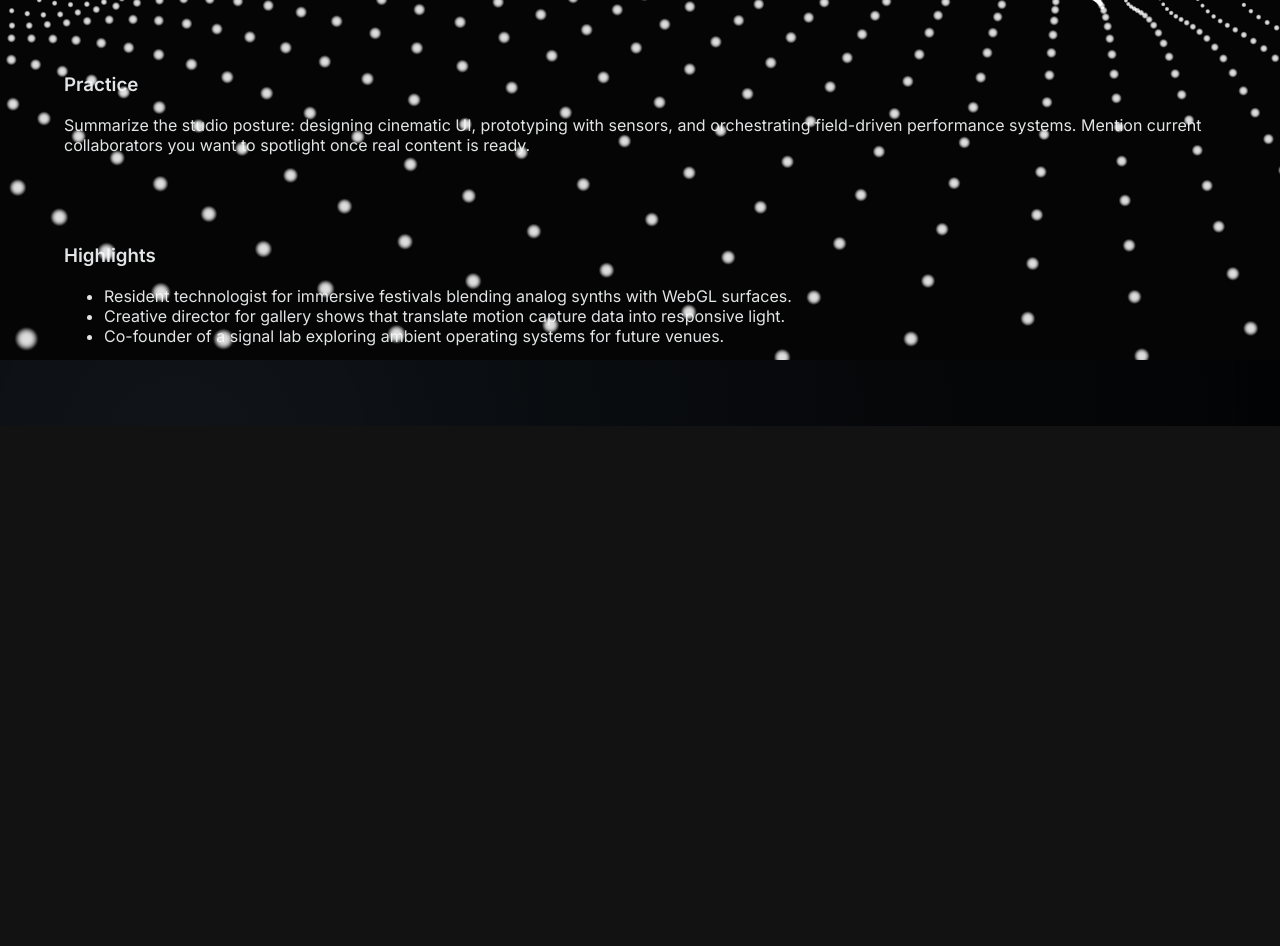
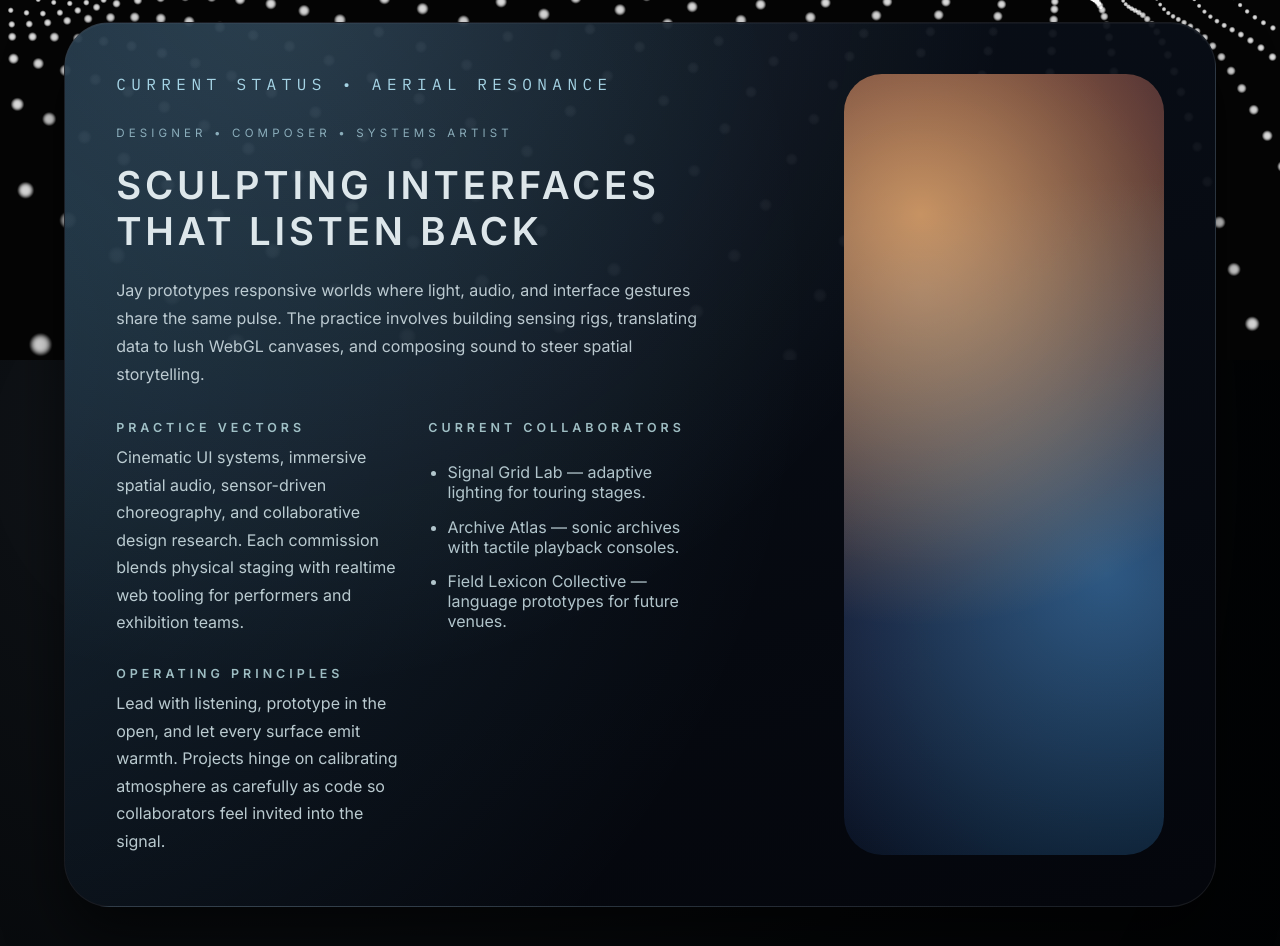
Before and after one commit to itsjaydesu/jayfolio, a Next.js app: page /about in a window 1280 px wide. Shown: the part 440-1386 px from the top of the page. Before the commit the page ends 866 px from the top, so only its background shows below. Built offline with nearby package versions, Linux system fonts and the light colour scheme.

Commit message:
feat(about, sounds, words): enhance project entry styles and structure for improved presentation

```diff
--- a/app/about/page.jsx
+++ b/app/about/page.jsx
@@ -1,28 +1,65 @@
 export default function AboutPage() {
   return (
-    <>
-      <span className="badge">Profile Capsule</span>
-      <h2>About Jay</h2>
+    <section className="channel channel--about">
+      <header className="channel__intro">
+        <p className="channel__eyebrow">Profile Capsule</p>
+        <h1 className="channel__title">Jay Desu</h1>
+        <p className="channel__lead">
+          Creative technologist guiding teams through ambient operating systems, tactile exhibition tooling, and
+          cinematic web soundscapes. This dossier carries the studio ethos, collaborators, and signals shaping each
+          commission.
+        </p>
+      </header>
+
+      <article className="project-entry project-entry--about">
+        <div className="project-entry__surface">
+          <div className="project-entry__content">
+            <time className="project-entry__date" dateTime="2024-11-01">
+              CURRENT STATUS • AERIAL RESONANCE
+            </time>
+
+            <div className="project-entry__body">
+              <p className="project-entry__tags">Designer • Composer • Systems Artist</p>
+              <h2 className="project-entry__title">Sculpting Interfaces That Listen Back</h2>
+              <p className="project-entry__summary">
+                Jay prototypes responsive worlds where light, audio, and interface gestures share the same pulse. The
+                practice involves building sensing rigs, translating data to lush WebGL canvases, and composing sound to
+                steer spatial storytelling.
+              </p>
+            </div>
+
+            <div className="project-entry__meta-grid">
+              <section>
+                <h3>Practice Vectors</h3>
                 <p>
-        Placeholder bio copy lives here. Imagine a concise narrative about guiding clients through ambient interfaces,
-        spatial audio sketches, and tactile exhibition builds. Layer in origin notes, ethos, and the shorthand that gives
-        collaborators an instant sense of cadence.
-      </p>
-      <section>
-        <h3>Practice</h3>
-        <p>
-          Summarize the studio posture: designing cinematic UI, prototyping with sensors, and orchestrating field-driven
-          performance systems. Mention current collaborators you want to spotlight once real content is ready.
+                  Cinematic UI systems, immersive spatial audio, sensor-driven choreography, and collaborative design
+                  research. Each commission blends physical staging with realtime web tooling for performers and
+                  exhibition teams.
                 </p>
               </section>
               <section>
-        <h3>Highlights</h3>
+                <h3>Current Collaborators</h3>
                 <ul>
-          <li>Resident technologist for immersive festivals blending analog synths with WebGL surfaces.</li>
-          <li>Creative director for gallery shows that translate motion capture data into responsive light.</li>
-          <li>Co-founder of a signal lab exploring ambient operating systems for future venues.</li>
+                  <li>Signal Grid Lab — adaptive lighting for touring stages.</li>
+                  <li>Archive Atlas — sonic archives with tactile playback consoles.</li>
+                  <li>Field Lexicon Collective — language prototypes for future venues.</li>
                 </ul>
               </section>
-    </>
+              <section>
+                <h3>Operating Principles</h3>
+                <p>
+                  Lead with listening, prototype in the open, and let every surface emit warmth. Projects hinge on
+                  calibrating atmosphere as carefully as code so collaborators feel invited into the signal.
+                </p>
+              </section>
+            </div>
+          </div>
+
+          <figure className="project-entry__figure project-entry__figure--about" aria-hidden="true">
+            <div className="project-entry__art project-entry__art--portrait" />
+          </figure>
+        </div>
+      </article>
+    </section>
   );
 }
--- a/app/globals.css
+++ b/app/globals.css
@@ -2889,8 +2889,16 @@ a {
 
 .is-return-focus {
   position: relative;
-  box-shadow: 0 0 0 2px rgba(138, 248, 255, 0.45), 0 26px 46px rgba(0, 0, 0, 0.42);
-  transition: box-shadow 0.4s ease;
+  animation: return-focus-breathe 1.2s ease;
+}
+
+.project-entry.is-return-focus .project-entry__surface {
+  box-shadow: 0 52px 96px rgba(4, 10, 18, 0.68), inset 0 1px 0 rgba(255, 255, 255, 0.08);
+}
+
+.project-entry.is-return-focus .project-entry__surface::before {
+  filter: saturate(1.2);
+  opacity: 1;
 }
 
 .channel__empty {
@@ -2942,6 +2950,8 @@ a {
   );
   pointer-events: none;
   z-index: 0;
+  opacity: 0.85;
+  transition: opacity 0.4s ease, filter 0.4s ease;
 }
 
 .project-entry__surface:focus-visible {
@@ -3036,6 +3046,20 @@ a {
   border-radius: clamp(26px, 5vw, 38px);
   overflow: hidden;
   z-index: 1;
+}
+
+.project-entry__figure--words {
+  aspect-ratio: 5 / 4;
+}
+
+.project-entry__figure--sounds {
+  aspect-ratio: 16 / 11;
+}
+
+.project-entry__figure--about {
+  aspect-ratio: 3 / 4;
+  max-width: clamp(240px, 32vw, 320px);
+  justify-self: end;
 }
 
 .project-entry__figure::after {
@@ -3061,6 +3085,8 @@ a {
 }
 
 .project-entry__art {
+  position: relative;
+  overflow: hidden;
   background: radial-gradient(
       circle at 20% 30%,
       rgba(255, 255, 255, 0.3),
@@ -3108,6 +3134,34 @@ a {
     linear-gradient(140deg, rgba(32, 10, 30, 0.9), rgba(8, 3, 10, 0.94));
 }
 
+.project-entry[data-tone="violet"] .project-entry__art {
+  background: radial-gradient(
+      circle at 68% 25%,
+      rgba(210, 148, 255, 0.65),
+      transparent 60%
+    ),
+    radial-gradient(
+      circle at 14% 78%,
+      rgba(84, 200, 255, 0.3),
+      transparent 65%
+    ),
+    linear-gradient(142deg, rgba(24, 10, 36, 0.92), rgba(4, 4, 14, 0.96));
+}
+
+.project-entry[data-tone="teal"] .project-entry__art {
+  background: radial-gradient(
+      circle at 28% 32%,
+      rgba(122, 252, 255, 0.7),
+      transparent 58%
+    ),
+    radial-gradient(
+      circle at 82% 74%,
+      rgba(48, 190, 172, 0.42),
+      transparent 62%
+    ),
+    linear-gradient(150deg, rgba(10, 32, 38, 0.92), rgba(2, 10, 16, 0.95));
+}
+
 .project-entry[data-tone="neutral"] .project-entry__art {
   background: radial-gradient(
       circle at 50% 20%,
@@ -3115,6 +3169,153 @@ a {
       transparent 60%
     ),
     linear-gradient(145deg, rgba(22, 32, 46, 0.85), rgba(6, 8, 12, 0.92));
+}
+
+.project-entry--about .project-entry__surface {
+  grid-template-columns: minmax(0, 1fr) minmax(220px, 0.7fr);
+  align-items: stretch;
+  background: radial-gradient(
+      circle at 18% -8%,
+      rgba(160, 220, 255, 0.18),
+      transparent 55%
+    ),
+    linear-gradient(165deg, rgba(10, 16, 26, 0.94), rgba(4, 6, 12, 0.98));
+}
+
+@media (max-width: 900px) {
+  .project-entry--about .project-entry__surface {
+    grid-template-columns: minmax(0, 1fr);
+  }
+
+  .project-entry__figure--about {
+    justify-self: stretch;
+    max-width: none;
+  }
+}
+
+.project-entry__meta-grid {
+  display: grid;
+  gap: clamp(1.2rem, 2.8vw, 1.8rem);
+}
+
+@media (min-width: 720px) {
+  .project-entry__meta-grid {
+    grid-template-columns: repeat(auto-fit, minmax(220px, 1fr));
+  }
+}
+
+.project-entry__meta-grid section {
+  display: grid;
+  gap: 0.6rem;
+}
+
+.project-entry__meta-grid h3 {
+  margin: 0;
+  font-size: 0.78rem;
+  letter-spacing: 0.32em;
+  text-transform: uppercase;
+  color: rgba(198, 236, 240, 0.78);
+}
+
+.project-entry__meta-grid p {
+  margin: 0;
+  line-height: 1.72;
+  color: rgba(214, 232, 236, 0.86);
+}
+
+.project-entry__meta-grid ul {
+  margin: 0;
+  padding-left: 1.2rem;
+  display: grid;
+  gap: 0.5rem;
+  color: rgba(208, 230, 236, 0.84);
+}
+
+.project-entry__art--portrait {
+  background: radial-gradient(
+      circle at 24% 18%,
+      rgba(255, 192, 120, 0.68),
+      transparent 60%
+    ),
+    radial-gradient(
+      circle at 82% 64%,
+      rgba(112, 196, 255, 0.4),
+      transparent 70%
+    ),
+    linear-gradient(165deg, rgba(36, 16, 38, 0.9), rgba(8, 16, 28, 0.96));
+  filter: saturate(1.3);
+}
+
+.project-entry--words .project-entry__surface {
+  background: radial-gradient(
+      circle at 15% -5%,
+      rgba(200, 228, 255, 0.18),
+      transparent 55%
+    ),
+    linear-gradient(170deg, rgba(10, 16, 24, 0.94), rgba(4, 8, 12, 0.96));
+}
+
+.project-entry--words .project-entry__figure::after {
+  mix-blend-mode: soft-light;
+  background: linear-gradient(135deg, rgba(255, 255, 255, 0.08), transparent);
+}
+
+.project-entry--words .project-entry__art::after {
+  content: "";
+  position: absolute;
+  inset: -20%;
+  background:
+    repeating-linear-gradient(
+      90deg,
+      rgba(255, 255, 255, 0.14) 0,
+      rgba(255, 255, 255, 0.14) 1px,
+      transparent 1px,
+      transparent 14px
+    );
+  opacity: 0.25;
+  transform: rotate(12deg);
+}
+
+.project-entry--sounds .project-entry__surface {
+  background: radial-gradient(
+      circle at 10% -12%,
+      rgba(126, 246, 255, 0.16),
+      transparent 60%
+    ),
+    linear-gradient(160deg, rgba(6, 18, 26, 0.9), rgba(0, 4, 10, 0.96));
+}
+
+.project-entry--sounds .project-entry__figure::after {
+  background: linear-gradient(180deg, rgba(0, 4, 8, 0.5), transparent 65%);
+}
+
+.project-entry__signal {
+  position: absolute;
+  inset: 0;
+  background:
+    radial-gradient(circle at 20% 50%, rgba(255, 255, 255, 0.8), transparent 72%),
+    linear-gradient(110deg, rgba(28, 48, 72, 0.85), rgba(4, 12, 18, 0.92));
+  mask-image:
+    radial-gradient(circle at 12% 50%, rgba(255, 255, 255, 0.7), transparent 80%),
+    repeating-linear-gradient(
+      90deg,
+      rgba(255, 255, 255, 0.85) 0,
+      rgba(255, 255, 255, 0.85) 12px,
+      transparent 12px,
+      transparent 24px
+    );
+  mask-size: 220% 100%, 14px 100%;
+  mask-repeat: no-repeat, repeat;
+  animation: signalSweep 10s linear infinite;
+}
+
+@keyframes signalSweep {
+  from {
+    mask-position: 0 0, 0 0;
+  }
+  to {
+    mask-position: -220% 0, 100% 0;
+  }
 }
 
 @media (max-width: 720px) {
@@ -3311,3 +3512,15 @@ a {
     mask-position: -220% 0, 100% 0;
   }
 }
+
+@keyframes return-focus-breathe {
+  0% {
+    transform: translateY(0);
+  }
+  45% {
+    transform: translateY(-4px);
+  }
+  100% {
+    transform: translateY(0);
+  }
+}
```
Also changed, not shown: app/sounds/page.jsx (+29 -20 lines), app/words/page.jsx (+43 -19 lines). Lines whose indentation alone changed are shown as unchanged.
